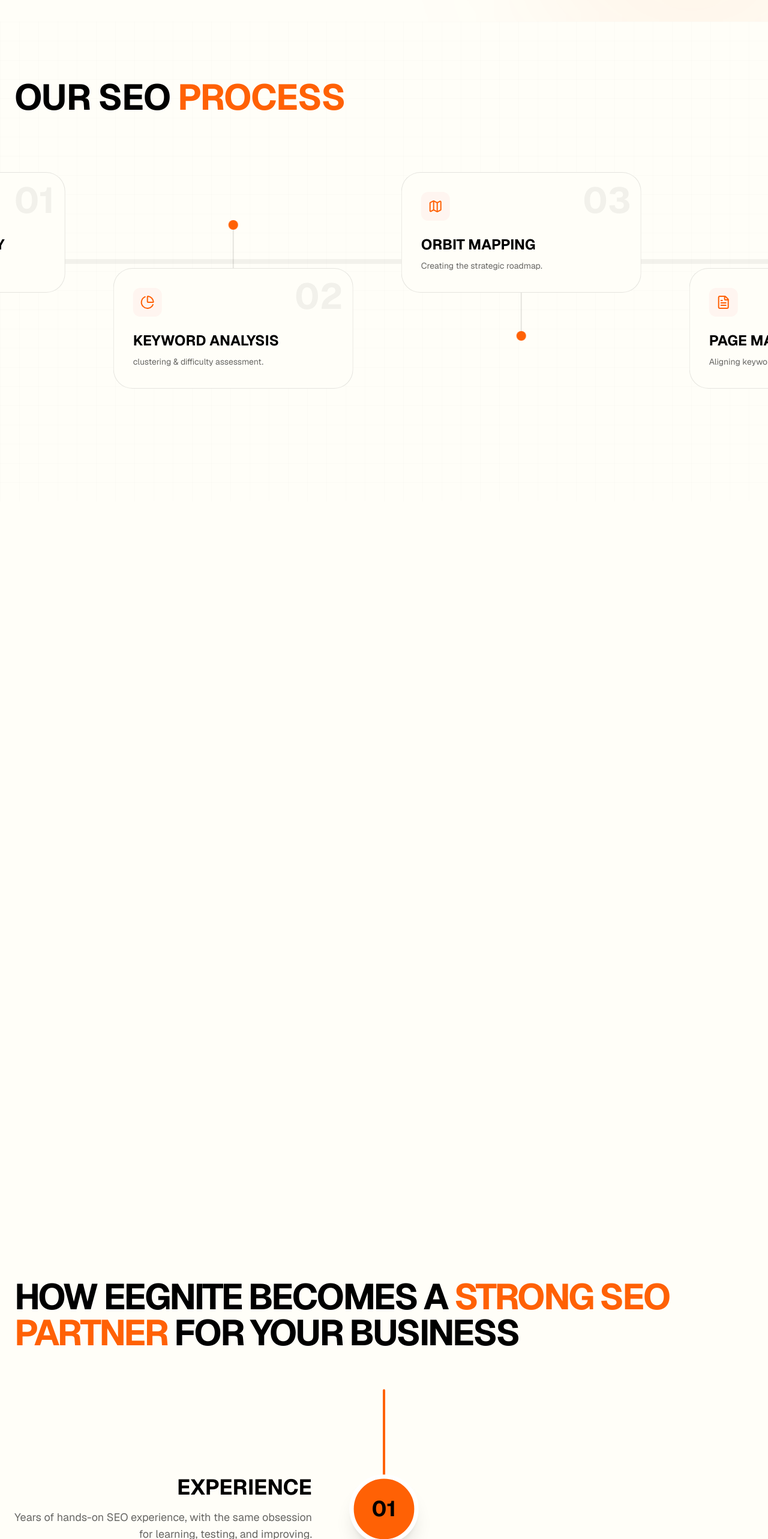
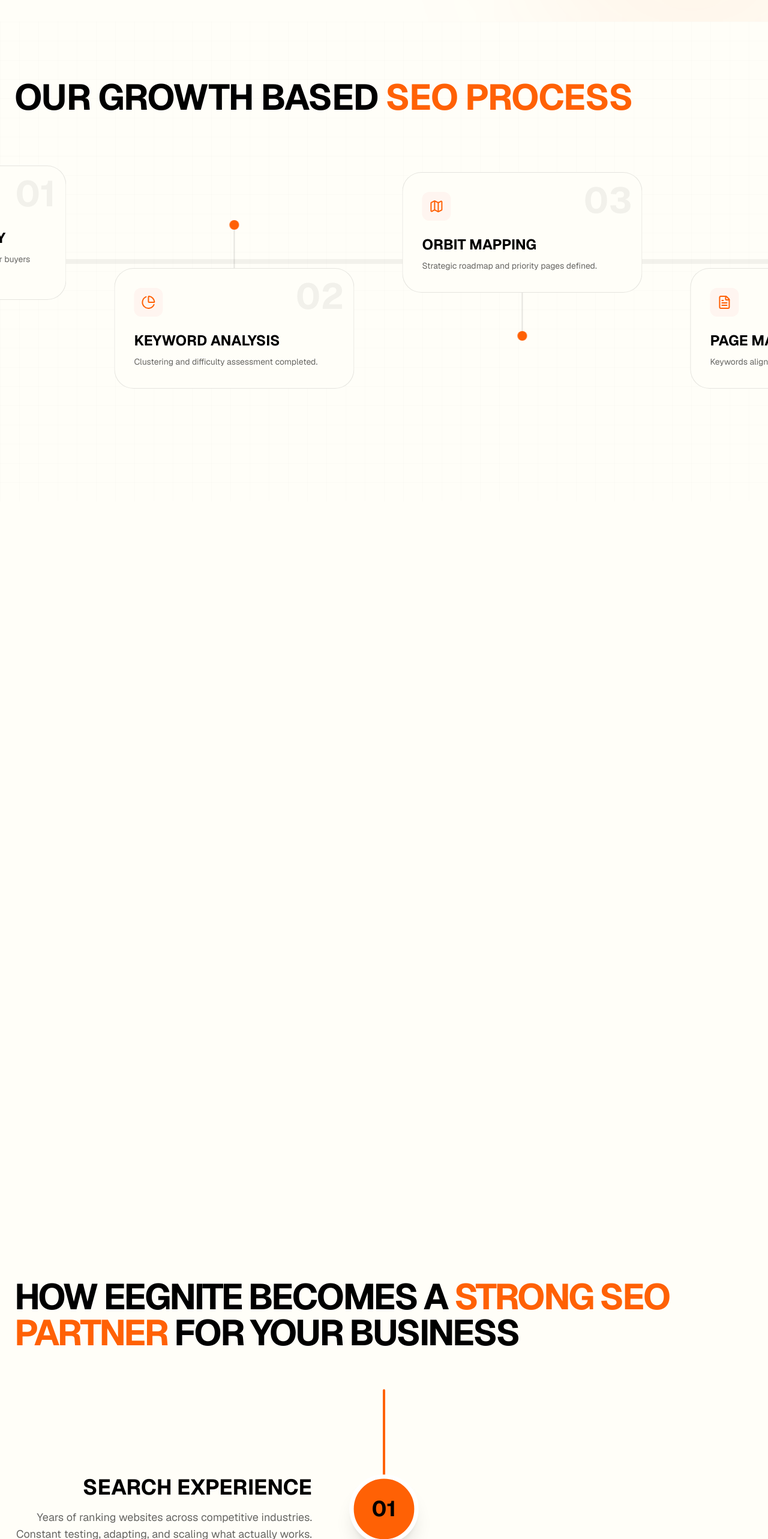
Before and after one commit to Ishaan-Gpt/eegnite-Final, a Next.js app: page /services/seo in a window 1280 px wide. Shown: the part 4100-6666 px from the top of the page at 60% size. Built offline with nearby package versions, Linux system fonts and the light colour scheme; no server answers.

Commit message:
Revise SEO Process timeline, Strong Partner timeline, and values copy to new uppercase casing

```diff
--- a/src/components/page-content/SeoInteractive.tsx
+++ b/src/components/page-content/SeoInteractive.tsx
@@ -311,12 +311,12 @@
     const x = useTransform(scrollYProgress, [0, 1], [0, -scrollRange]);
 
     const steps = [
-        { id: "01", title: "Keyword Discovery", desc: "Identifying high-intent search terms.", icon: Search },
-        { id: "02", title: "Keyword Analysis", desc: " clustering & difficulty assessment.", icon: PieChart },
-        { id: "03", title: "Orbit Mapping", desc: "Creating the strategic roadmap.", icon: Map },
-        { id: "04", title: "Page Mapping", desc: "Aligning keywords to URLs.", icon: FileText },
-        { id: "05", title: "Structural Audit", desc: "Technical & Local foundation.", icon: Settings },
-        { id: "06", title: "Content & Signals", desc: "Creation, Distribution & Links.", icon: Sparkles },
+        { id: "01", title: "KEYWORD DISCOVERY", desc: "Identifying high-intent search terms your buyers use.", icon: Search },
+        { id: "02", title: "KEYWORD ANALYSIS", desc: "Clustering and difficulty assessment completed.", icon: PieChart },
+        { id: "03", title: "ORBIT MAPPING", desc: "Strategic roadmap and priority pages defined.", icon: Map },
+        { id: "04", title: "PAGE MAPPING", desc: "Keywords aligned to existing and new URLs.", icon: FileText },
+        { id: "05", title: "EXECUTION", desc: "Technical fixes, content, and link building launched.", icon: Settings },
+        { id: "06", title: "TRACK AND REPORT", desc: "Rankings, traffic, and revenue reviewed monthly.", icon: BarChart3 },
     ];
 
     return (
@@ -326,7 +326,7 @@
                 <div className="absolute top-24 left-0 w-full z-20">
                     <div className="max-w-[1400px] mx-auto px-6">
                         <h2 className="text-3xl md:text-6xl font-bold uppercase tracking-tight text-black">
-                            Our SEO <span className="text-[#FF6105]">Process</span>
+                            OUR GROWTH BASED <span className="text-[#FF6105]">SEO PROCESS</span>
                         </h2>
                     </div>
                 </div>
@@ -364,18 +364,18 @@
     const { scrollYProgress } = useScroll({ target: targetRef, offset: ["start start", "end end"] });
 
     const steps = [
-        { t: "Experience", d: "Years of hands-on SEO experience, with the same obsession for learning, testing, and improving." },
-        { t: "Consistency", d: "A documented workflow with internal checks, so delivery never depends on one person. Work stays consistent, even when things get busy." },
-        { t: "Transparency", d: "A simple performance dashboard with the metrics that matter. Weekly visibility tracking, monthly growth insights, and clear next steps." },
-        { t: "ROI Protection", d: "We price for outcomes, not shortcuts. Strategy, execution, and measurement are built to protect ROI and support long-term growth." },
-        { t: "Shared Knowledge", d: "We share insights. Your team understands what we do, why it matters, and how it moves the needle." },
+        { t: "Search Experience", d: "Years of ranking websites across competitive industries. Constant testing, adapting, and scaling what actually works." },
+        { t: "Ranking Consistency", d: "Structured SEO execution with technical checks, content workflows, and optimization systems that keep growth steady." },
+        { t: "SEO Transparency", d: "Keyword tracking, traffic insights, technical reports, and clear action plans. No hidden work. No vague updates." },
+        { t: "Traffic ROI Protection", d: "Every optimization is focused on visibility, qualified traffic, and long-term organic growth that protects your investment." },
+        { t: "Shared SEO Knowledge", d: "We explain the strategy, ranking movements, and optimization process so your team understands the growth journey." },
     ];
 
     return (
         <section ref={targetRef} className="bg-white relative py-16 md:py-24">
             <div className="max-w-[1400px] mx-auto px-6 mb-12 md:mb-16">
                 <h2 className="text-3xl md:text-6xl font-bold uppercase tracking-tighter text-black leading-[1.1] max-w-[95%]">
-                    How EEGNITE Becomes a <span className="text-[#FF6105]">Strong SEO Partner</span> For Your Business
+                    HOW EEGNITE BECOMES A <span className="text-[#FF6105]">STRONG SEO PARTNER</span> FOR YOUR BUSINESS
                 </h2>
             </div>
 
--- a/src/components/page-content/SeoPageContent.tsx
+++ b/src/components/page-content/SeoPageContent.tsx
@@ -96,9 +96,9 @@
 
 function ValuesSection() {
     const values = [
-        { title: "Integrity", desc: "We believe in brutal honesty. If a strategy isn't working, we tell you. If an SEO goal is unrealistic, we correct it. You'll always receive candid recommendations." },
-        { title: "Teamwork", desc: "EEGNITE is not a freelancer; we are a dedicated engineering team. Senior strategists, technical leads, and content creators work in unison on your project." },
-        { title: "Excellence", desc: "Good enough is not enough. We aim for uncompromised quality in every audit, every line of code, and every piece of content. We set the standard." },
+        { title: "INTEGRITY", desc: "We tell you what works, what does not, and what your brand truly needs. Transparent communication and honest strategies are at the core of every decision we make." },
+        { title: "TEAMWORK", desc: "Strategists, designers, creators, and specialists working as one dedicated team for your brand. Every campaign is built through collaboration, consistency, and shared goals." },
+        { title: "EXCELLENCE", desc: "Average is never the target. Every strategy, campaign, and deliverable is crafted to create impact, drive results, and set a higher standard for your brand." },
     ];
 
     return (
@@ -106,7 +106,7 @@
             <div className="max-w-[1400px] mx-auto">
                 <div className="mb-12 md:mb-24">
                     <h2 className="text-3xl md:text-6xl font-bold uppercase tracking-tighter leading-none mb-8 md:mb-12">
-                        Powered By <span className="text-[#FF6105]">Values</span>
+                        POWERED BY <span className="text-[#FF6105]">VALUES</span>
                     </h2>
                 </div>
                 <div className="space-y-16 md:space-y-32">
```
